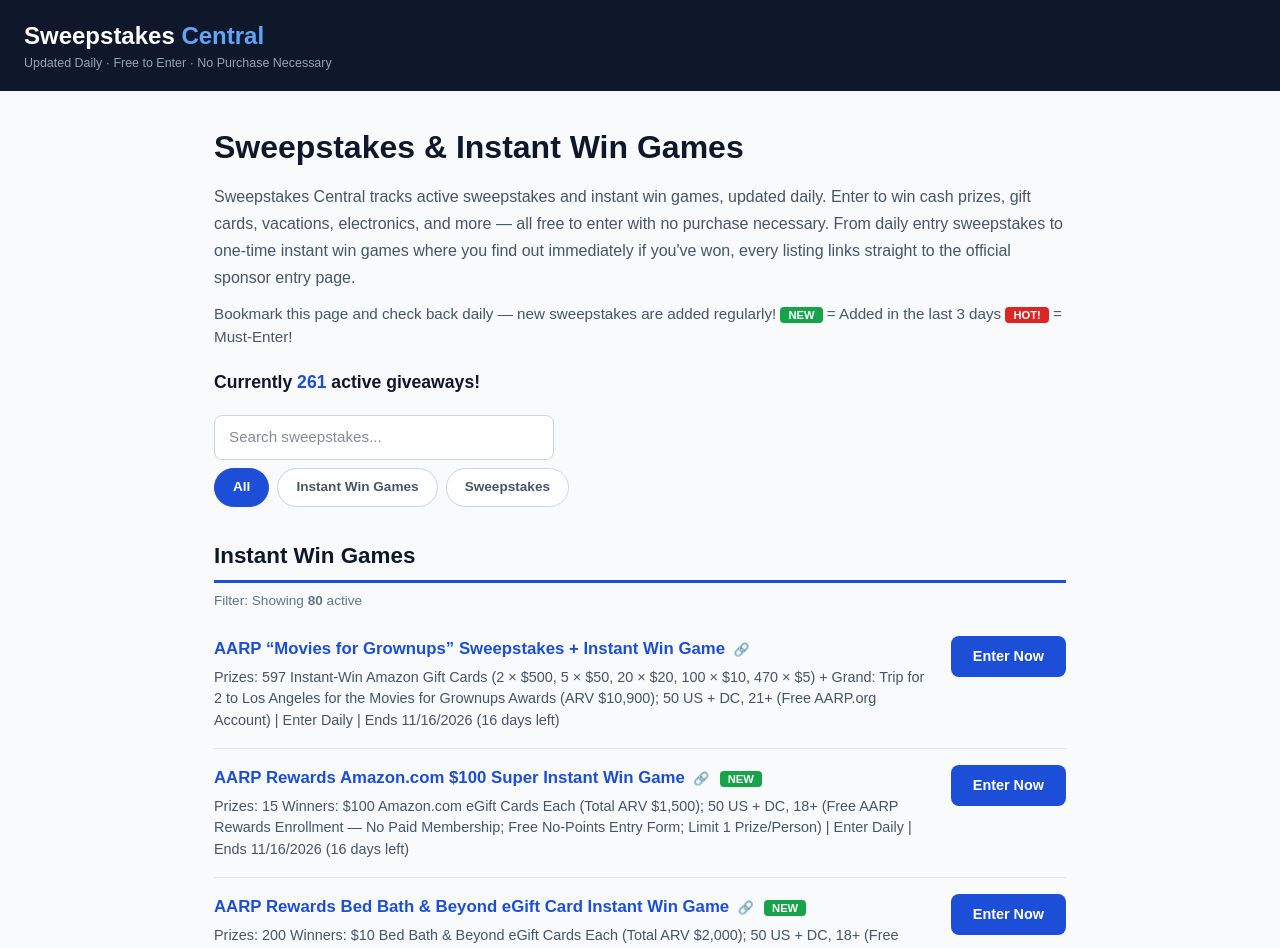
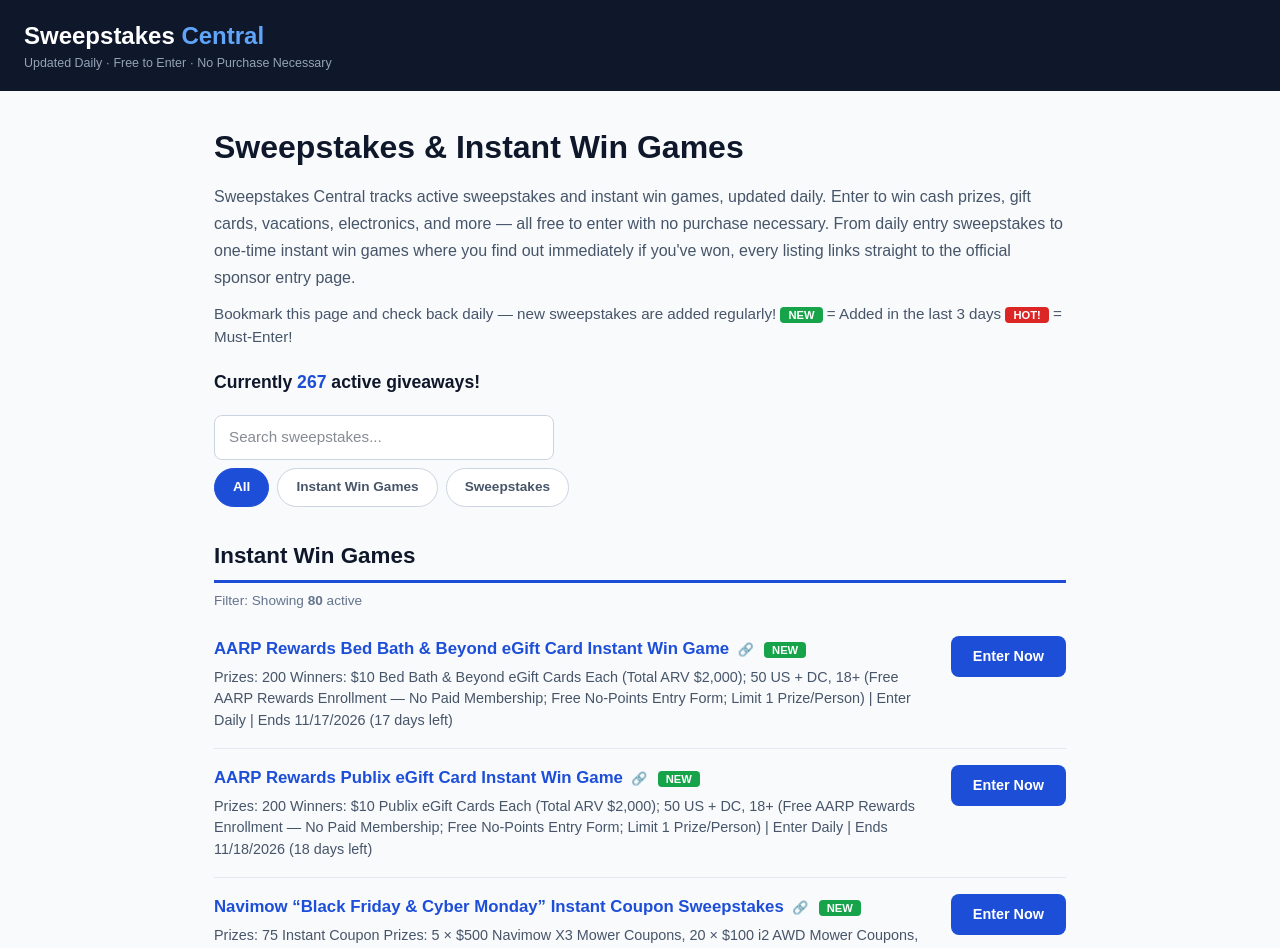
Before and after one commit to haroun26-dev/brandnewsite, a Next.js app: page / in a window 1280 px wide. Shown: the top 948 px of the page. Built offline with nearby package versions, Linux system fonts and the light colour scheme.

Commit message:
Refresh listings

```diff
--- a/app/page.tsx
+++ b/app/page.tsx
@@ -17,10 +17,10 @@ interface Listing {
   added: string; // YYYY-MM-DD — NEW badge shows when added within the last 3 days
 }
 
-// Listings verified November 16, 2026. Update this list regularly —
+// Listings verified November 17, 2026. Update this list regularly —
 // remove ended sweepstakes and add new ones by editing this file and redeploying.
 const SWEEPSTAKES: Listing[] = [
-// Listings verified November 16, 2026. Update this list regularly —
+// Listings verified November 17, 2026. Update this list regularly —
 // remove ended sweepstakes and add new ones by editing this file and redeploying.
   // ---- Instant Win Games ----
 
@@ -287,16 +287,6 @@ const SWEEPSTAKES: Listing[] = [
     added: "2026-10-24",
   },
 
-  {
-    id: 275,
-    title: "AARP \u201cMovies for Grownups\u201d Sweepstakes + Instant Win Game",
-    type: "instant",
-    prizes: "597 Instant-Win Amazon Gift Cards (2 \u00d7 $500, 5 \u00d7 $50, 20 \u00d7 $20, 100 \u00d7 $10, 470 \u00d7 $5) + Grand: Trip for 2 to Los Angeles for the Movies for Grownups Awards (ARV $10,900); 50 US + DC, 21+ (Free AARP.org Account)",
-    frequency: "Enter Daily",
-    ends: "2026-11-16",
-    url: "https://www.aarp.org/membership/sweeps/movies-for-grownups-sweepstakes/",
-    added: "2026-10-24",
-  },
 
 
 
@@ -701,16 +691,6 @@ const SWEEPSTAKES: Listing[] = [
     added: "2026-11-10",
   },
 
-  {
-    id: 475,
-    title: "AARP Rewards Amazon.com $100 Super Instant Win Game",
-    type: "instant",
-    prizes: "15 Winners: $100 Amazon.com eGift Cards Each (Total ARV $1,500); 50 US + DC, 18+ (Free AARP Rewards Enrollment — No Paid Membership; Free No-Points Entry Form; Limit 1 Prize/Person)",
-    frequency: "Enter Daily",
-    ends: "2026-11-16",
-    url: "https://sweeps.aarp.org/",
-    added: "2026-11-10",
-  },
 
 
   {
@@ -960,6 +940,28 @@ const SWEEPSTAKES: Listing[] = [
     url: "https://kick.com",
     hot: true,
     added: "2026-11-16",
+  },
+
+  {
+    id: 575,
+    title: "AARP Rewards Walmart $100 eGift Card Instant Win Game",
+    type: "instant",
+    prizes: "15 Winners: $100 Walmart eGift Cards Each (Total ARV $1,500); 50 US + DC, 18+ (Free AARP Rewards Enrollment — No Paid Membership; Free No-Points Entry Form; Limit 1 Prize/Person)",
+    frequency: "Enter Daily",
+    ends: "2026-11-23",
+    url: "https://sweeps.aarp.org/",
+    added: "2026-11-17",
+  },
+
+  {
+    id: 577,
+    title: "World Market “Golden Santa Scavenger Hunt” Instant Win Game",
+    type: "instant",
+    prizes: "58,696 Winners: 44,022 × $20 Off $20+ Coupons, 12,650 × $50 Off $50+ Coupons, 2,024 × $100 Off $100+ Coupons (Coupons, Not Cash; Same-Day In-Store Use Only; Limit 1 Reward/Person); 50 US + DC, 18+ (In-Store Hunt, Twice Daily)",
+    frequency: "Enter Daily",
+    ends: "2026-11-29",
+    url: "https://www.worldmarket.com/hunt.html",
+    added: "2026-11-17",
   },
 
   // ---- Sweepstakes ----
@@ -1692,16 +1694,6 @@ const SWEEPSTAKES: Listing[] = [
     added: "2026-10-30",
   },
 
-  {
-    id: 353,
-    title: "Big Sky Brands \u201cFar Out Flavors\u201d Contest",
-    type: "sweepstakes",
-    prizes: "23 Winners (Total ~$1,820): Grand: Year\u2019s Supply of Big Sky Mints + Hat, Tote + $500 CAD Gift Card; 2nd: 6-Month Supply + Hat, Tote + $250 CAD Gift Card; 3rd: 3-Month Supply + Hat, Tote + $50 CAD Gift Card + 20 Swag Boxes (~$68 CAD Each); US + Canada, 18+ (Top Prizes via Instagram Entry; Swag Boxes via Email Entry)",
-    frequency: "Enter Once",
-    ends: "2026-11-16",
-    url: "https://bigskybrands.com/pages/far-out-flavors",
-    added: "2026-10-30",
-  },
 
   {
     id: 356,
@@ -1797,16 +1789,6 @@ const SWEEPSTAKES: Listing[] = [
     added: "2026-11-01",
   },
 
-  {
-    id: 375,
-    title: "Musora \u201cEl Estepario\u201d Sweepstakes",
-    type: "sweepstakes",
-    prizes: "Grand: 2-Night Trip for Winner to Valencia, Spain \u2014 Airfare, Hotel, $150 Travel Stipend, Meet-and-Greet and Jam Session with El Estepario, Signed Pearl Drum Set + 1 Year of Musora Online Music Lessons (ARV $9,578) + 2 Runner-Up: 12-Month Musora Annual Memberships ($279 Each); 18+ (Sponsor States No Location Restrictions; US Entrants Eligible)",
-    frequency: "Enter Once",
-    ends: "2026-11-16",
-    url: "https://www.musora.com/win",
-    added: "2026-11-02",
-  },
 
   {
     id: 376,
@@ -2576,16 +2558,6 @@ const SWEEPSTAKES: Listing[] = [
     added: "2026-11-12",
   },
 
-  {
-    id: 519,
-    title: "Herschel Supply Co. “Holiday” Sweepstakes",
-    type: "sweepstakes",
-    prizes: "1 Winner: Herschel Travel Set — Heritage Hardshell Carry-On 35L, Medium Luggage 67L, Kaslo Backpack, Organizers, Packing Cubes, Passport Holder, Travel Kit + Luggage Belt/Tag (ARV $980); 50 US + DC (Excl. RI), Age of Majority",
-    frequency: "Enter Once",
-    ends: "2026-11-16",
-    url: "https://herschel.com/pages/sweepstakes",
-    added: "2026-11-12",
-  },
 
   {
     id: 520,
@@ -3061,6 +3033,110 @@ const SWEEPSTAKES: Listing[] = [
     ends: "2026-12-31",
     url: "https://www.sparklingicefuelyourholidays.com",
     added: "2026-11-16",
+  },
+
+  {
+    id: 585,
+    title: "ABC The View “Italy” Sweepstakes",
+    type: "sweepstakes",
+    prizes: "Grand: Emerald Raiya Italy Cruise for 2 (ARV $36,657.60); 50 US + DC, 18+",
+    frequency: "Enter Daily",
+    ends: "2026-12-31",
+    url: "https://theview.abcaudiencegiveaways.com/emeraldcruises",
+    hot: true,
+    added: "2026-11-17",
+  },
+
+  {
+    id: 587,
+    title: "Choice Hotels “Choice Privileges” Sweepstakes",
+    type: "sweepstakes",
+    prizes: "Grand: Hawaii/Las Vegas/Orlando 7-Night Trip for 2 + 2M Points (ARV $19,400) or $10,000 Cash; 12x Monthly Vacation Package (ARV $1,525); 50 US + DC, PR, GU, VI, 25+ (Free Choice Privileges Membership Required)",
+    frequency: "Enter Once",
+    ends: "2027-04-30",
+    url: "https://www.bluegreenvacations.com/lp/choicesweepstakes",
+    hot: true,
+    added: "2026-11-17",
+  },
+
+  {
+    id: 588,
+    title: "Jordan’s Furniture “Winter Wishes” Sweepstakes",
+    type: "sweepstakes",
+    prizes: "Grand: $10,000 Jordan’s Furniture Gift Card + Personalized In-Home Design Services (ARV $10,000); CT, MA, ME, NH, NJ, NY, RI, VT, 18+, Must Live Within Delivery Radius",
+    frequency: "Enter Once",
+    ends: "2027-01-01",
+    url: "https://www.jordanssweeps.com",
+    hot: true,
+    added: "2026-11-17",
+  },
+
+  {
+    id: 589,
+    title: "Honda “Bring Home the Braap” CRF450R Sweepstakes",
+    type: "sweepstakes",
+    prizes: "Grand: 2027 Honda CRF450R Motorcycle (ARV $10,099); 50 US + DC (excl. RI, NY, FL), 18+",
+    frequency: "Enter Once",
+    ends: "2027-05-16",
+    url: "https://powersports.honda.com/crf450rbringhomethebraapsweepstakes",
+    hot: true,
+    added: "2026-11-17",
+  },
+
+  {
+    id: 590,
+    title: "Tourism Golden “Winter Ski Getaway” Sweepstakes",
+    type: "sweepstakes",
+    prizes: "Grand: Winter Ski Trip for 2 to Golden, BC (ARV $10,000 CAD); Canada (excl. Quebec), US (excl. NY, WA, FL), UK, 19+",
+    frequency: "Enter Once",
+    ends: "2026-11-30",
+    url: "https://www.tourismgolden.com/giveaway",
+    hot: true,
+    added: "2026-11-17",
+  },
+
+  {
+    id: 591,
+    title: "Eggland’s Best “Egg-citing Hallmark Holiday” Sweepstakes",
+    type: "sweepstakes",
+    prizes: "Grand: $5,000 Check + Holiday Package (ARV $5,113.74); 7x Weekly $250 Gift Card Package (ARV $363.74); 50 US + DC, 18+",
+    frequency: "Enter Daily",
+    ends: "2026-12-22",
+    url: "https://www.ebfamilysweeps.com/",
+    added: "2026-11-17",
+  },
+
+  {
+    id: 592,
+    title: "PS Seasoning “Fall” Sweepstakes",
+    type: "sweepstakes",
+    prizes: "Grand: Pro Smoker Classic 100S Package incl. Browning Trail Camera + $100 Gift Card (ARV $3,400+); 2nd: Reserve 50 Dry Aging Cabinet Package + $100 Gift Card (ARV $2,400+); 3rd: TIKI Smokeless Fire Pit Package + $100 Gift Card (ARV $1,100+); Combined ARV $7,000; 50 US + DC, 18+",
+    frequency: "Enter Once",
+    ends: "2026-11-22",
+    url: "https://www.psseasoning.com/pages/ps-seasoning-fall-giveaway",
+    added: "2026-11-17",
+  },
+
+  {
+    id: 593,
+    title: "C-A-L Ranch “November” Sweepstakes",
+    type: "sweepstakes",
+    prizes: "Grand: Oxcart Territory Dump Trailer (ARV $899); US, 18+",
+    frequency: "Enter Once",
+    ends: "2026-11-30",
+    url: "https://www.calranch.com/contests",
+    added: "2026-11-17",
+  },
+
+  {
+    id: 594,
+    title: "Wedderspoon “Winter Wellness” Sweepstakes",
+    type: "sweepstakes",
+    prizes: "Grand: KitchenAid Artisan Stand Mixer + 2 Jars Raw Mānuka Honey (MGO 1100+ & 850+, 250g) + Primally Pure Candle + GEOMETRY Kitchen Towel (ARV $720); US, 18+",
+    frequency: "Enter Once",
+    ends: "2026-11-20",
+    url: "https://wedderspoon.com/pages/giveaway",
+    added: "2026-11-17",
   },
 
 ];
@@ -3395,7 +3471,7 @@ export default function Home() {
         </section>
 
         <p style={{ color: "#94a3b8", fontSize: "0.8rem", marginTop: "40px", lineHeight: 1.6 }}>
-          Listings last verified November 16, 2026. Always check the official rules on
+          Listings last verified November 17, 2026. Always check the official rules on
           the sponsor&apos;s page before entering. Sweepstakes Central is not affiliated
           with the sponsors listed.
         </p>
```
